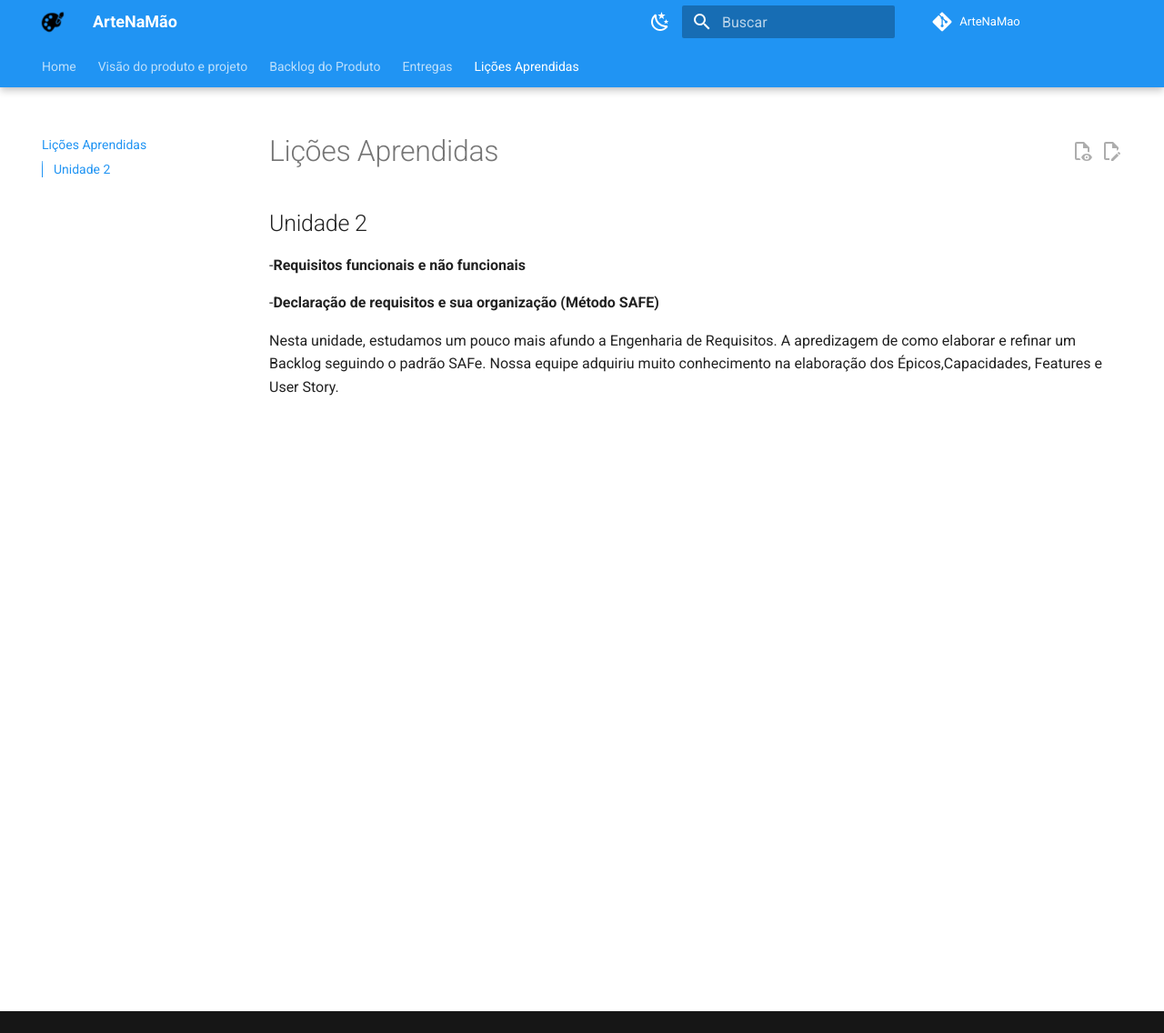
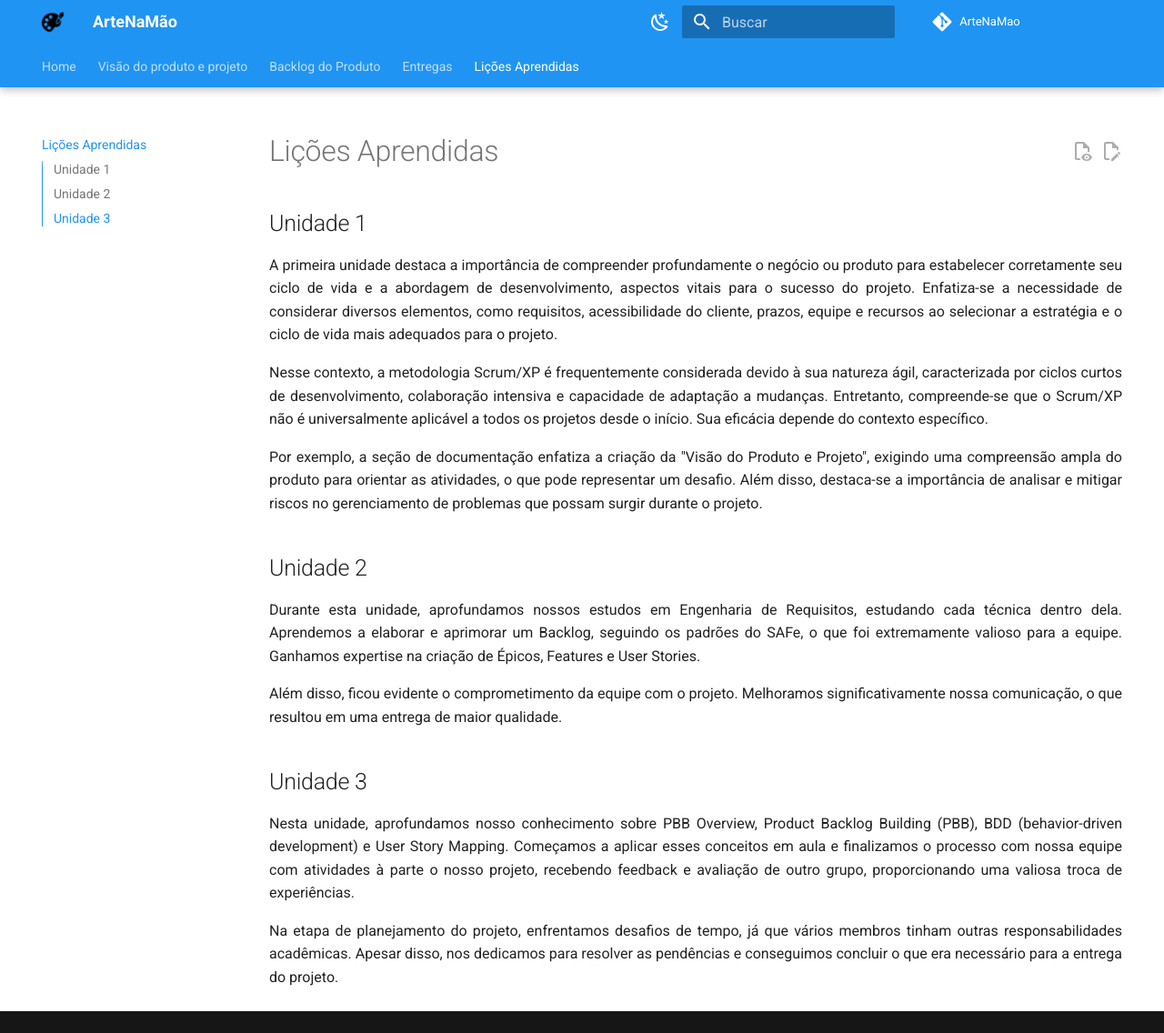
Before and after one commit to mdsreq-fga-unb/2023.2-ArteNaMao, an MkDocs documentation site: the page built from docs/licoes/unidade-2.md, in a window 1280 px wide and 1136 px high. Shown: the whole window at 91% size. Built offline with MkDocs 1.6.1 and Material for MkDocs 9.7.7, drawn with Linux system fonts in a browser that asks for light colours; comment, search, counter and statistics services are not loaded.

Commit message:
adiciona licoes aprendidas

```diff
--- a/docs/licoes/unidade-2.md
+++ b/docs/licoes/unidade-2.md
@@ -1,6 +1,33 @@
+## Unidade 1
+
+<p style="text-align: justify;">
+A primeira unidade destaca a importância de compreender profundamente o negócio ou produto para estabelecer corretamente seu ciclo de vida e a abordagem de desenvolvimento, aspectos vitais para o sucesso do projeto. Enfatiza-se a necessidade de considerar diversos elementos, como requisitos, acessibilidade do cliente, prazos, equipe e recursos ao selecionar a estratégia e o ciclo de vida mais adequados para o projeto.
+</p>
+
+<p style="text-align: justify;">
+Nesse contexto, a metodologia Scrum/XP é frequentemente considerada devido à sua natureza ágil, caracterizada por ciclos curtos de desenvolvimento, colaboração intensiva e capacidade de adaptação a mudanças. Entretanto, compreende-se que o Scrum/XP não é universalmente aplicável a todos os projetos desde o início. Sua eficácia depende do contexto específico.
+</p>
+
+<p style="text-align: justify;">
+Por exemplo, a seção de documentação enfatiza a criação da "Visão do Produto e Projeto", exigindo uma compreensão ampla do produto para orientar as atividades, o que pode representar um desafio.  Além disso, destaca-se a importância de analisar e mitigar riscos no gerenciamento de problemas que possam surgir durante o projeto.
+</p>
+
 ## Unidade 2
--**Requisitos funcionais e não funcionais**
 
--**Declaração de requisitos e sua organização (Método SAFE)**
+<p style="text-align: justify;">
+Durante esta unidade, aprofundamos nossos estudos em Engenharia de Requisitos, estudando cada técnica dentro dela. Aprendemos a elaborar e aprimorar um Backlog, seguindo os padrões do SAFe, o que foi extremamente valioso para a equipe. Ganhamos expertise na criação de Épicos, Features e User Stories.
+</p>
 
-Nesta unidade, estudamos um pouco mais afundo a Engenharia de Requisitos. A apredizagem de como elaborar e refinar um Backlog seguindo o padrão SAFe. Nossa equipe adquiriu muito conhecimento na elaboração dos Épicos,Capacidades, Features e User Story.
+<p style="text-align: justify;">
+Além disso, ficou evidente o comprometimento da equipe com o projeto. Melhoramos significativamente nossa comunicação, o que resultou em uma entrega de maior qualidade.
+</p>
+
+## Unidade 3
+
+<p style="text-align: justify;">
+ Nesta unidade, aprofundamos nosso conhecimento sobre PBB Overview, Product Backlog Building (PBB), BDD (behavior-driven development) e User Story Mapping. Começamos a aplicar esses conceitos em aula e finalizamos o processo com nossa equipe com atividades à parte o nosso projeto, recebendo feedback e avaliação de outro grupo, proporcionando uma valiosa troca de experiências.
+ </p>
+
+<p style="text-align: justify;">
+Na etapa de planejamento do projeto, enfrentamos desafios de tempo, já que vários membros tinham outras responsabilidades acadêmicas. Apesar disso, nos dedicamos para resolver as pendências e conseguimos concluir o que era necessário para a entrega do projeto.
+</p>
```
